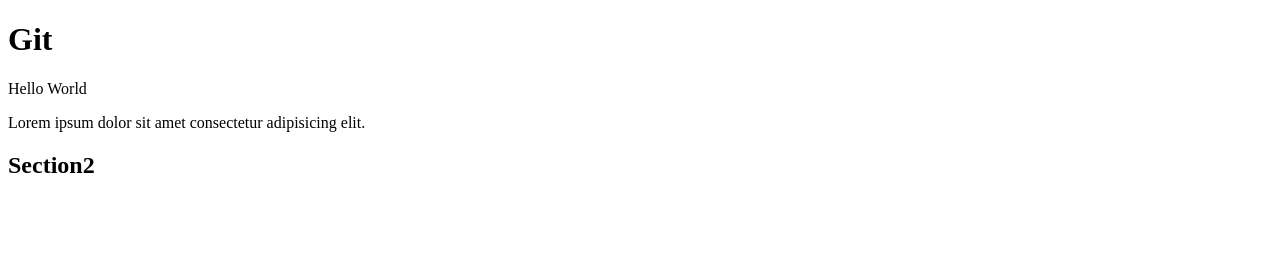
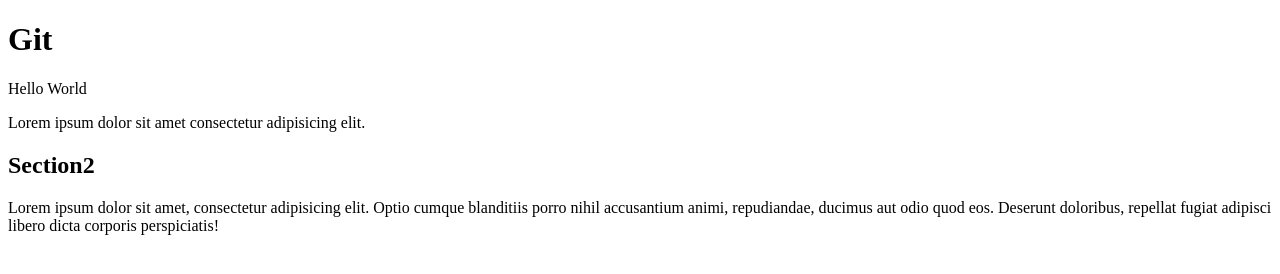
Before and after one commit to aleksandarcurcin-del/Git, a plain HTML site: page index.html in a window 1280 px wide. Drawn offline with Linux system fonts and the light colour scheme.

Commit message:
fourth commit

```diff
--- a/index.html
+++ b/index.html
@@ -16,5 +16,7 @@
     <section>
         <h2>Section2</h2>
     </section>
+
+    <p>Lorem ipsum dolor sit amet, consectetur adipisicing elit. Optio cumque blanditiis porro nihil accusantium animi, repudiandae, ducimus aut odio quod eos. Deserunt doloribus, repellat fugiat adipisci libero dicta corporis perspiciatis!</p>
 </body>
 </html>
```
Also changed, not shown: 1 other file.
